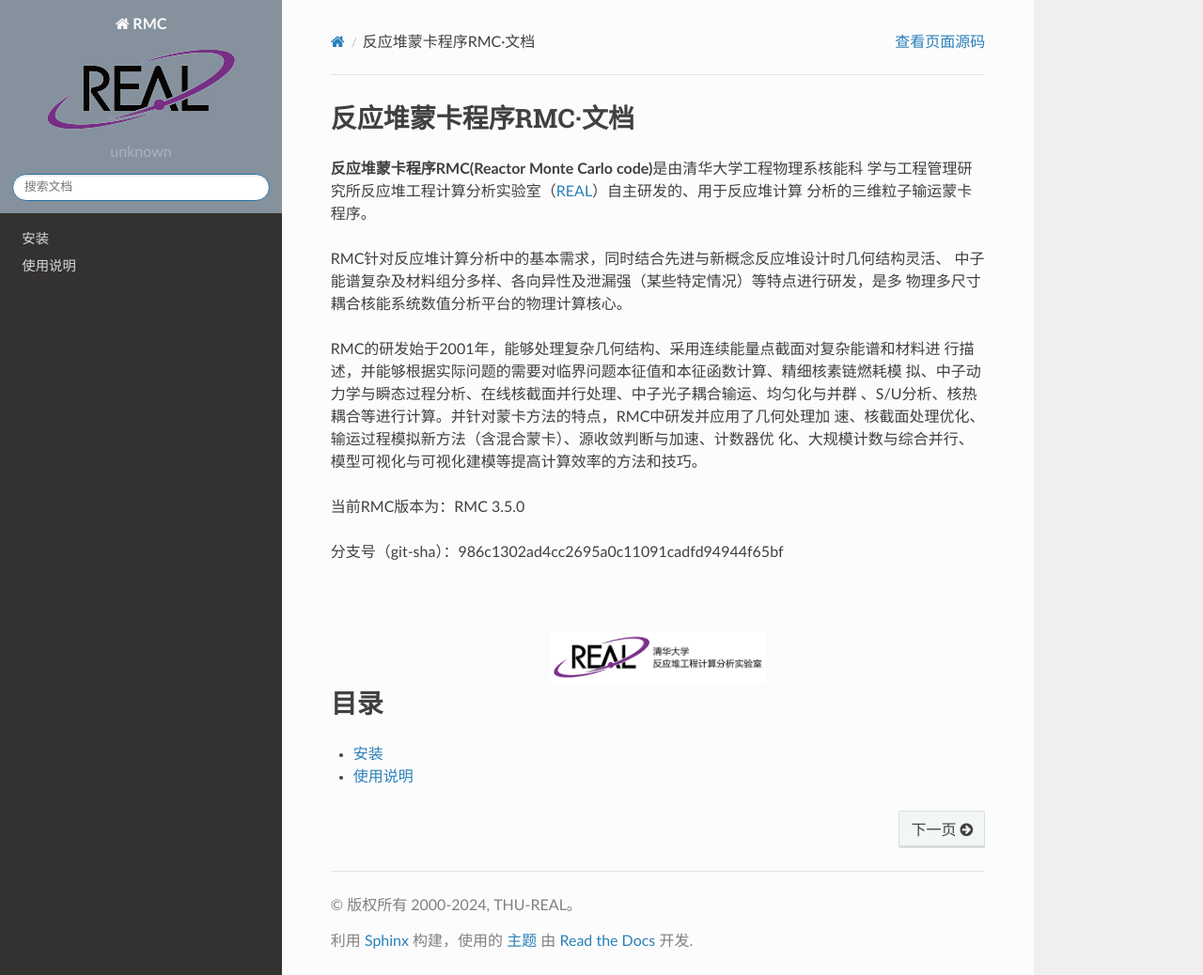
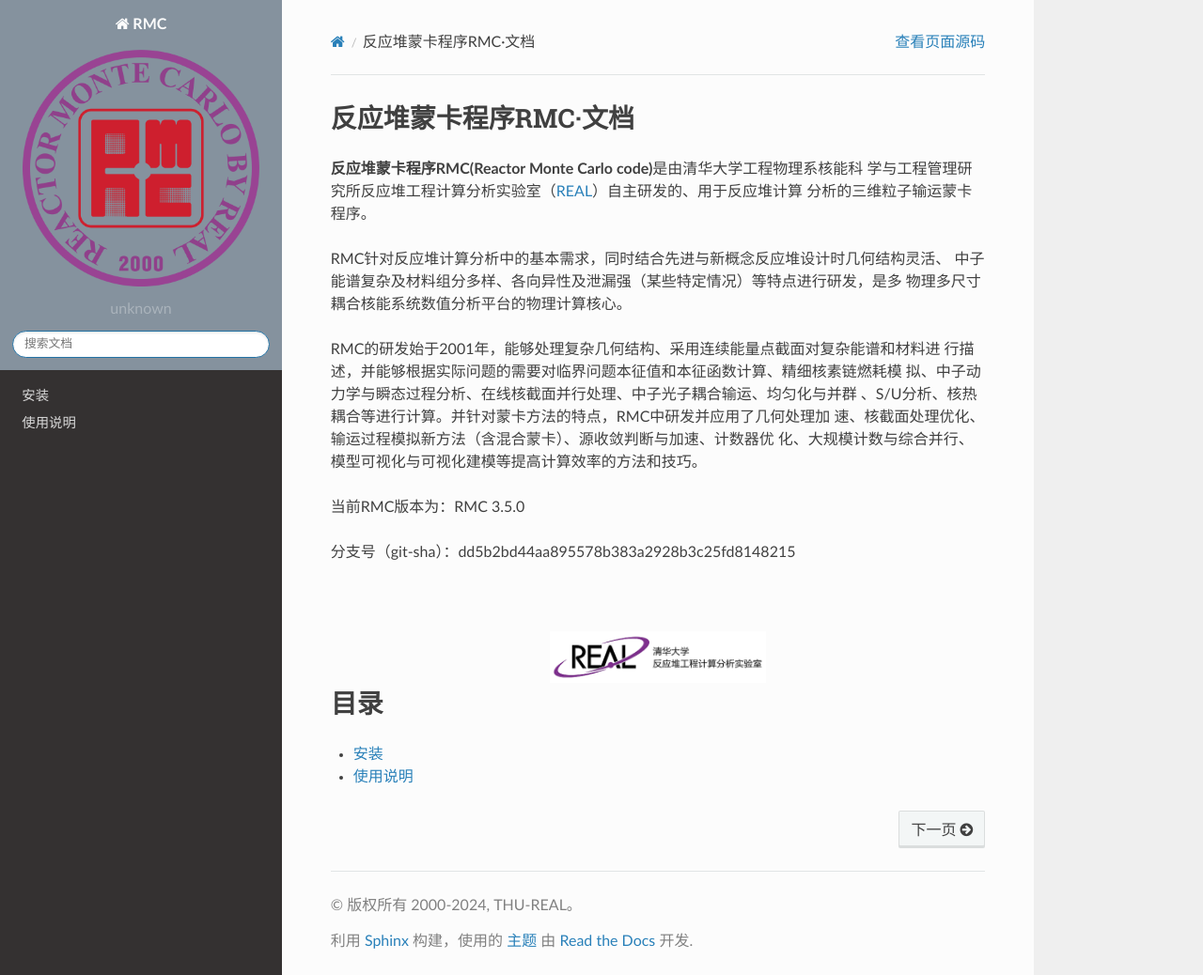
Before and after one commit to thu-real/RMC_User_Manual, a Sphinx documentation site: the page built from docs/source/index.rst, in a window 1280 px wide and 1038 px high. Shown: the whole window at 94% size. Built offline with Sphinx 7.4.7 and the Read the Docs theme 2.0.0, drawn with Linux system fonts in a browser that asks for light colours; pages that are not in the unit, such as notebooks, are missing from menus.

Commit message:
RMC user manual update at 2024-08-12 04:47:00

```diff
--- a/docs/source/index.rst
+++ b/docs/source/index.rst
@@ -20,7 +20,7 @@
 
 当前RMC版本为：RMC 3.5.0
 
-分支号（git-sha）：986c1302ad4cc2695a0c11091cadfd94944f65bf
+分支号（git-sha）：dd5b2bd44aa895578b383a2928b3c25fd8148215
 
 |
 
```
Also changed, not shown: docs/source/logo/logo_real-removebg.png.
